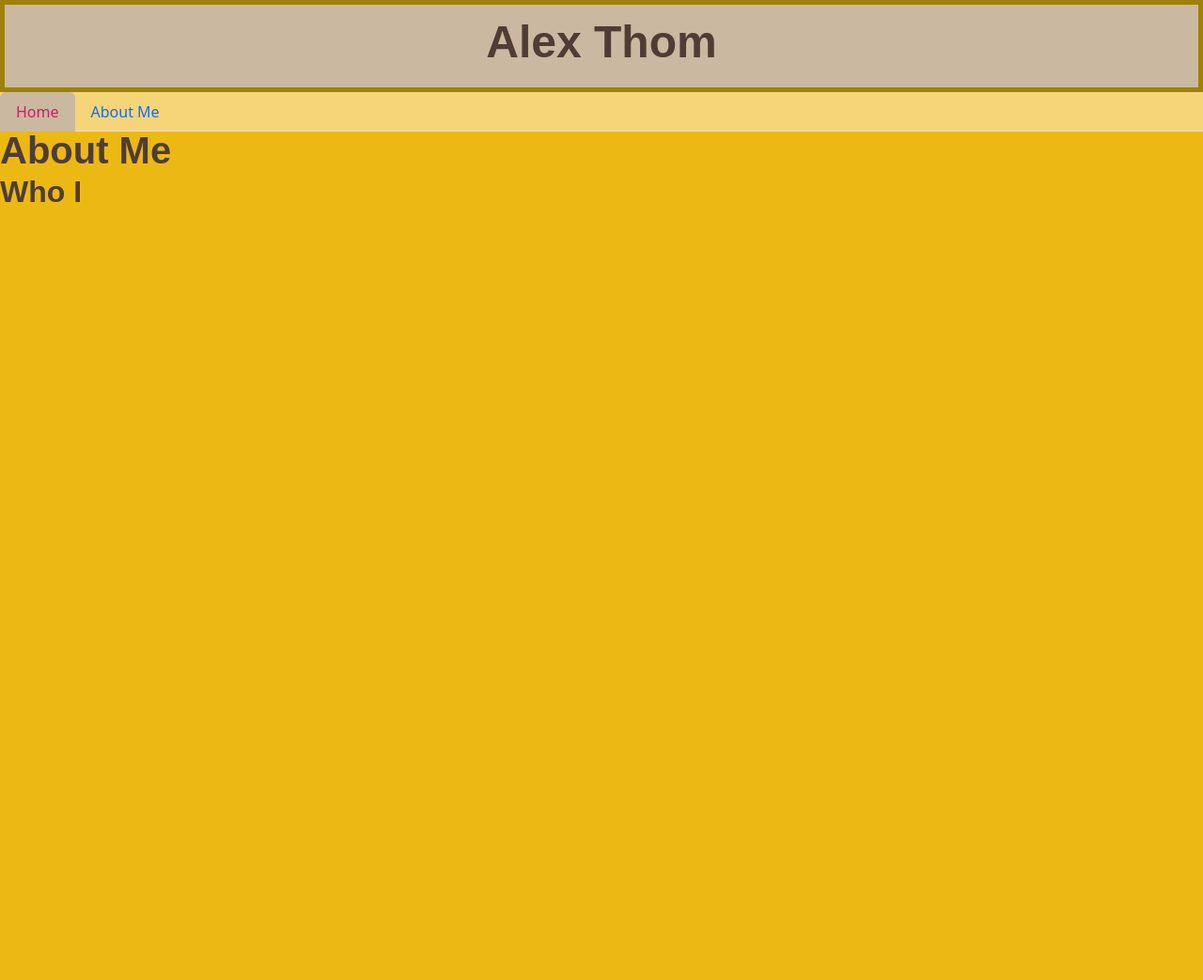
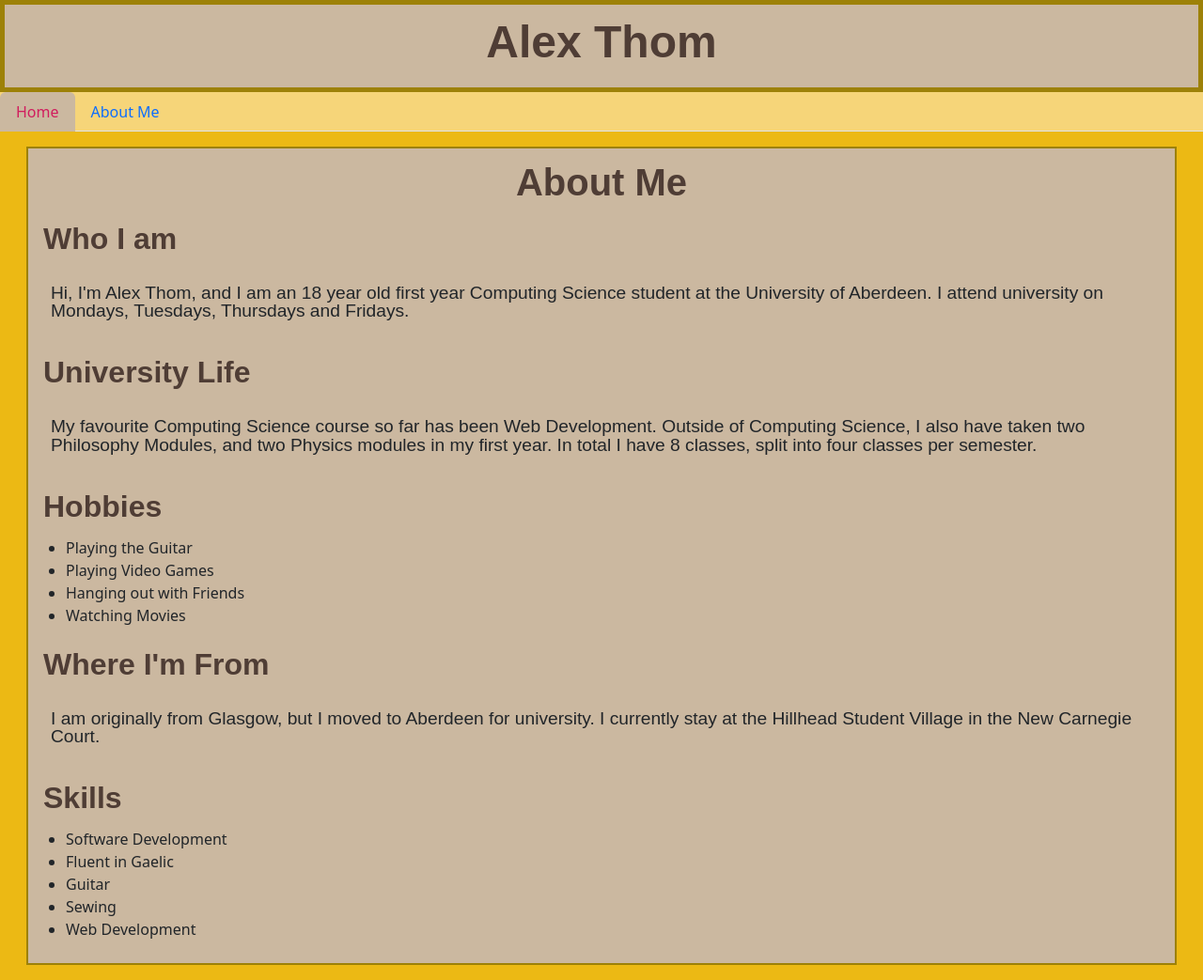
Before and after one commit to aghlex/CS1534-Web-Dev-Assignment-2, a plain HTML site: page index.html in a window 1280 px wide. Shown: the whole page at 94% size. Before the commit the page ends 800 px from the top, so only its background shows below. Drawn offline with nearby package versions, Linux system fonts and the light colour scheme.

Commit message:
Added an About Me to index.html

```diff
--- a/index.html
+++ b/index.html
@@ -28,6 +28,37 @@
 
     <!--Main Information-->
     <!--About Me-->
-    <h2>About Me</h2>
-    <h3>Who I</h3>
+    <div class="container-fluid">
+        <div id="information-box">
+            <h2>About Me</h2>
+            <h3>Who I am</h3>
+            <p>
+                Hi, I'm Alex Thom, and I am an 18 year old first year Computing Science student at the University of Aberdeen. I attend university on Mondays, Tuesdays, Thursdays and Fridays.
+            </p>
+            <h3>University Life</h3>
+            <p>
+                My favourite Computing Science course so far has been Web Development. Outside of Computing Science, I also have taken two Philosophy Modules, and two Physics modules in my first year. In total I have 8 classes, split into
+                four classes per semester.
+            </p>
+            <h3>Hobbies</h3>
+            <ul>
+                <li>Playing the Guitar</li>
+                <li>Playing Video Games</li>
+                <li>Hanging out with Friends</li>
+                <li>Watching Movies</li>
+            </ul>
+            <h3>Where I'm From</h3>
+            <p>
+                I am originally from Glasgow, but I moved to Aberdeen for university. I currently stay at the Hillhead Student Village in the New Carnegie Court.
+            </p>
+            <h3>Skills</h3>
+            <ul>
+                <li>Software Development</li>
+                <li>Fluent in Gaelic</li>
+                <li>Guitar</li>
+                <li>Sewing</li>
+                <li>Web Development</li>
+            </ul>
+        </div>
+    </div>
 </html>
--- a/styles.css
+++ b/styles.css
@@ -14,6 +14,7 @@ h1 {
     font-style: normal;
     color: #4F3D35;
     line-height: 1;
+    text-align: center
 }
 
 h2 {
@@ -23,6 +24,8 @@ h2 {
     font-style: normal;
     color: #4F3D35;
     line-height: 1;
+    padding: 0.5rem;
+    text-align: center
 }
 
 h3 {
@@ -32,6 +35,16 @@ h3 {
     font-style: normal;
     color: #4F3D35;
     line-height: 1;
+    padding: 0.5rem
+}
+
+p {
+    font-family: Arial, sans-serif;
+    font-weight: normal;
+    font-style: normal;
+    line-height: 1;
+    font-size: 1.2rem;
+    padding: 1rem
 }
 
 .banner-container {
@@ -56,3 +69,10 @@ h3 {
     color: #d11d5e;
     background: #CBB8A0;
 }
+
+#information-box {
+    margin: 1rem !important;
+    border: 0.15rem solid #9D8108;
+    background: #CBB8A0;
+    padding: 0.5rem;
+}
```
